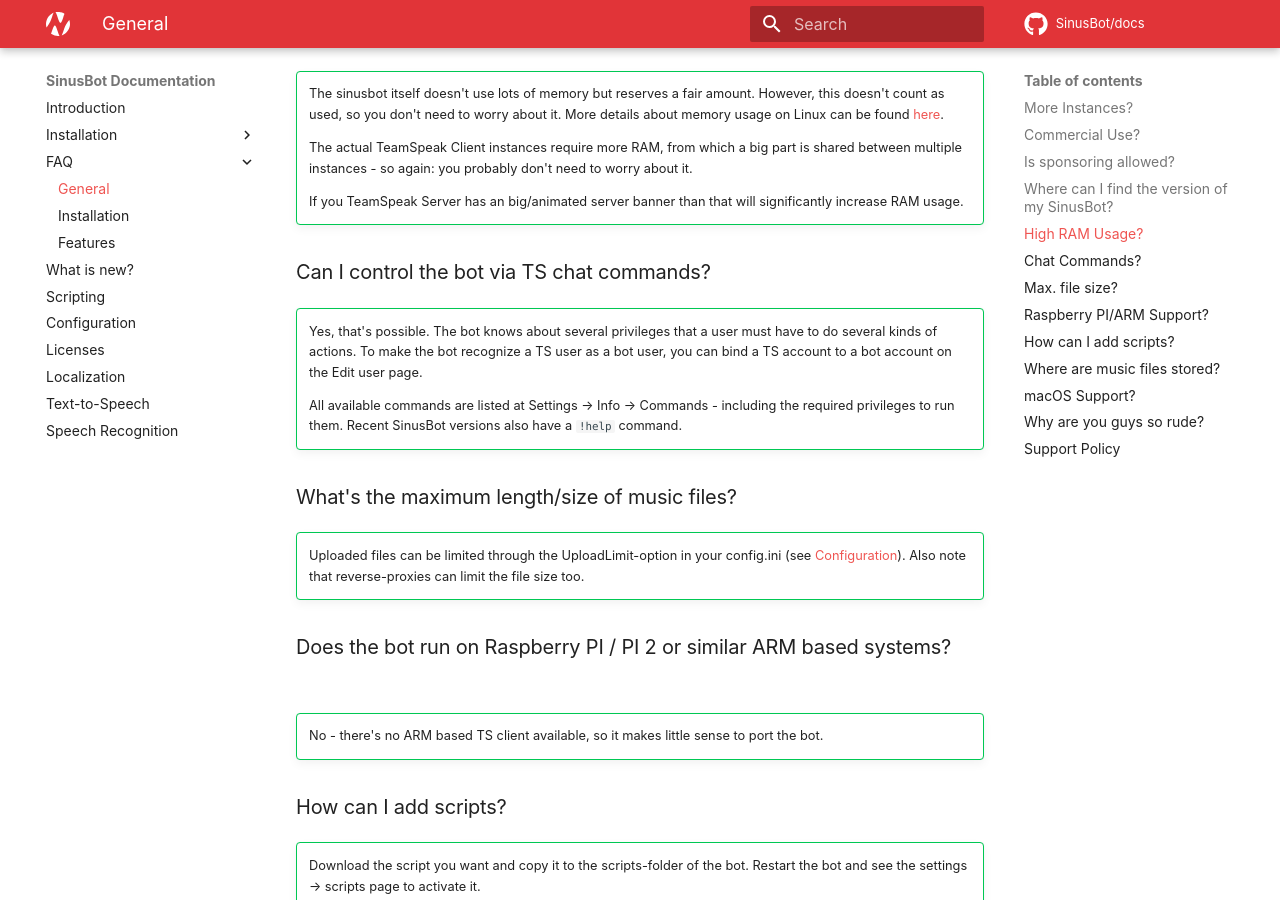
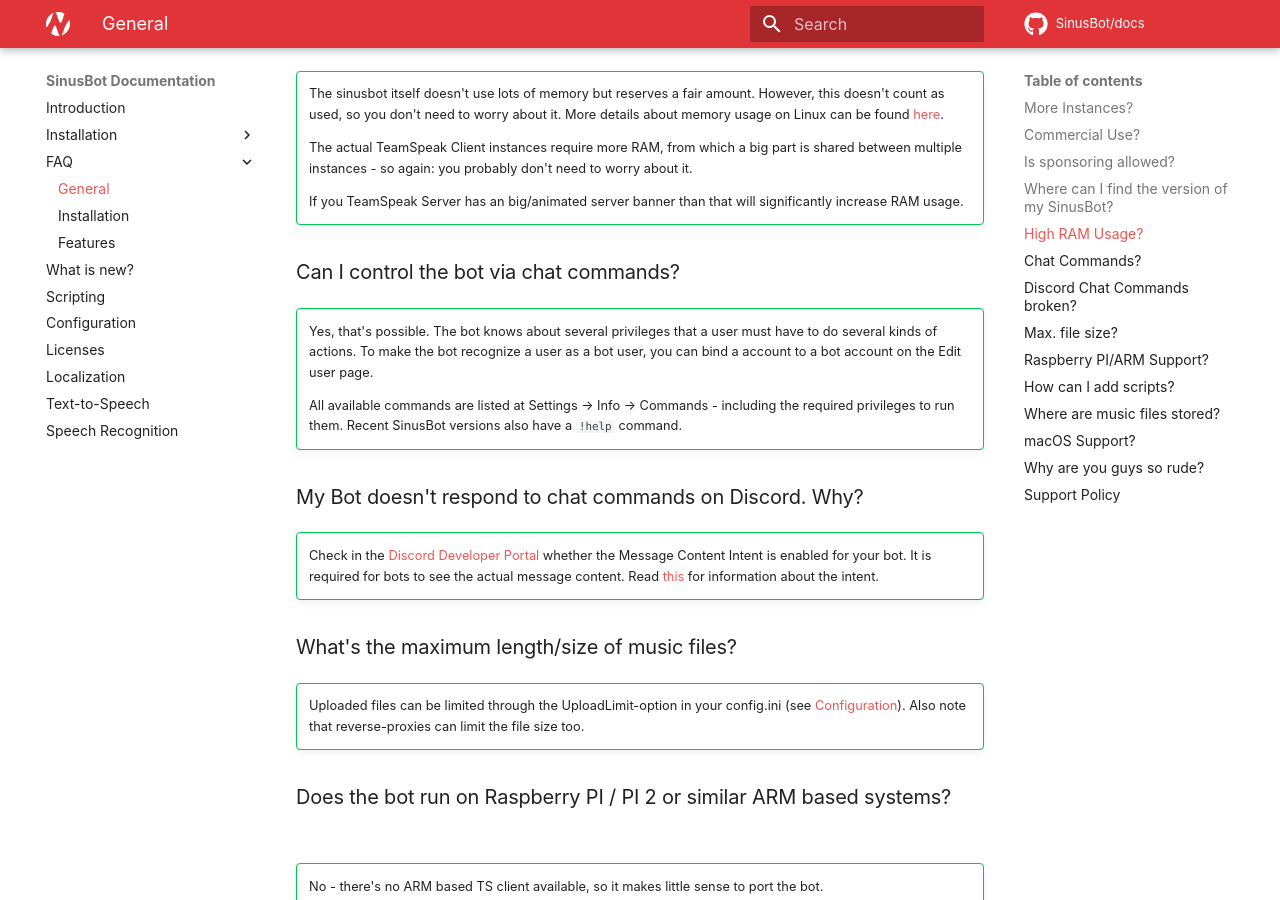
Before and after one commit to SinusBot/docs, an MkDocs documentation site: the page built from docs/faq/general.md, in a window 1280 px wide and 900 px high, scrolled down 1165 px. Built offline with MkDocs 1.6.1 and Material for MkDocs 9.7.7, drawn with Linux system fonts in a browser that asks for light colours; comment, search, counter and statistics services are not loaded.

Commit message:
Update general.md

```diff
--- a/docs/faq/general.md
+++ b/docs/faq/general.md
@@ -42,12 +42,18 @@
 
     If you TeamSpeak Server has an big/animated server banner than that will significantly increase RAM usage.
 
-### Can I control the bot via TS chat commands? { #chat-commands data-toc-label='Chat Commands?' }
+### Can I control the bot via chat commands? { #chat-commands data-toc-label='Chat Commands?' }
 
 !!! success ""
-    Yes, that's possible. The bot knows about several privileges that a user must have to do several kinds of actions. To make the bot recognize a TS user as a bot user, you can bind a TS account to a bot account on the Edit user page.
+    Yes, that's possible. The bot knows about several privileges that a user must have to do several kinds of actions. To make the bot recognize a user as a bot user, you can bind a account to a bot account on the Edit user page.
 
     All available commands are listed at Settings -> Info -> Commands - including the required privileges to run them. Recent SinusBot versions also have a `!help` command.
+
+### My Bot doesn't respond to chat commands on Discord. Why? { #no-chat-commands-response data-toc-label='Discord Chat Commands broken?' }
+
+!!! success ""
+    Check in the [Discord Developer Portal](https://discord.dev) whether the Message Content Intent is enabled for your bot. It is required for bots to see the actual message content.
+    Read [this](https://support-dev.discord.com/hc/en-us/articles/4404772028055-Message-Content-Privileged-Intent-FAQ) for information about the intent.
 
 ### What's the maximum length/size of music files? { #max-file-size data-toc-label='Max. file size?' }
 
```
